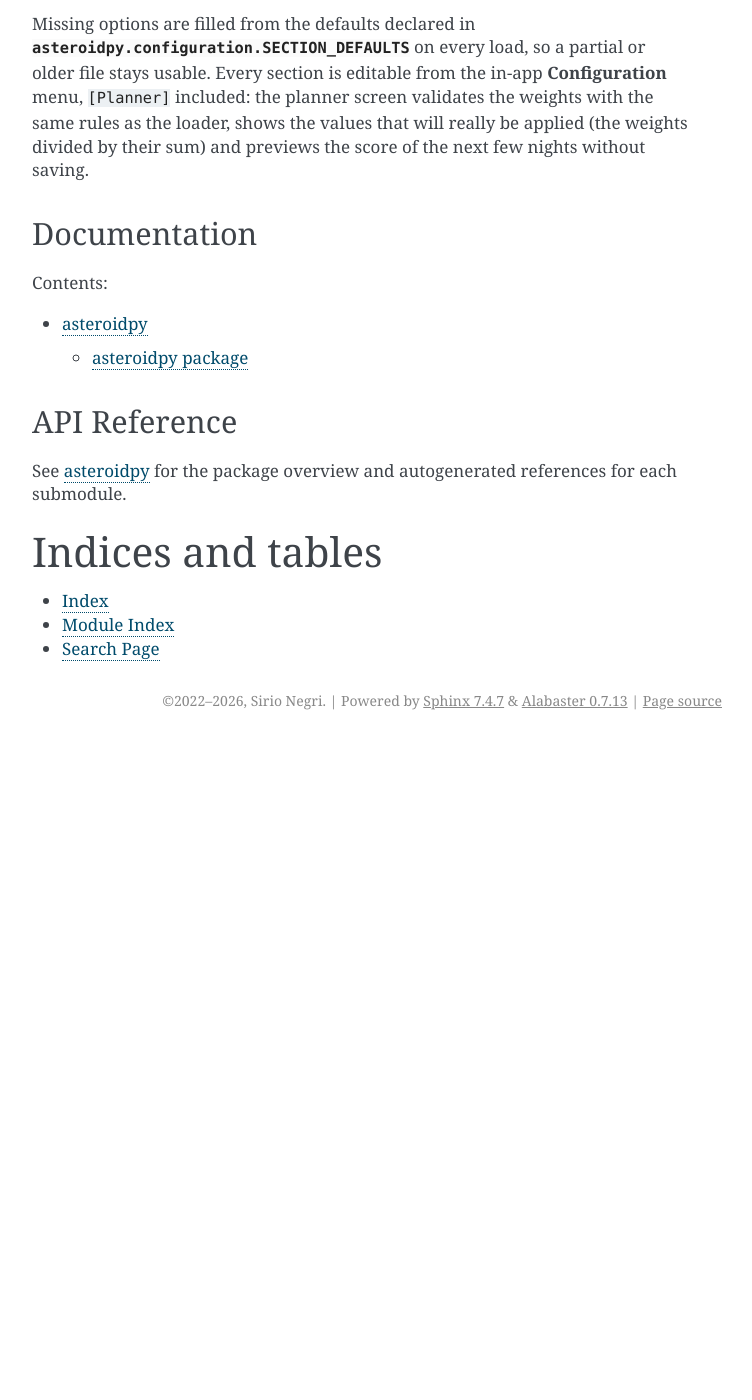
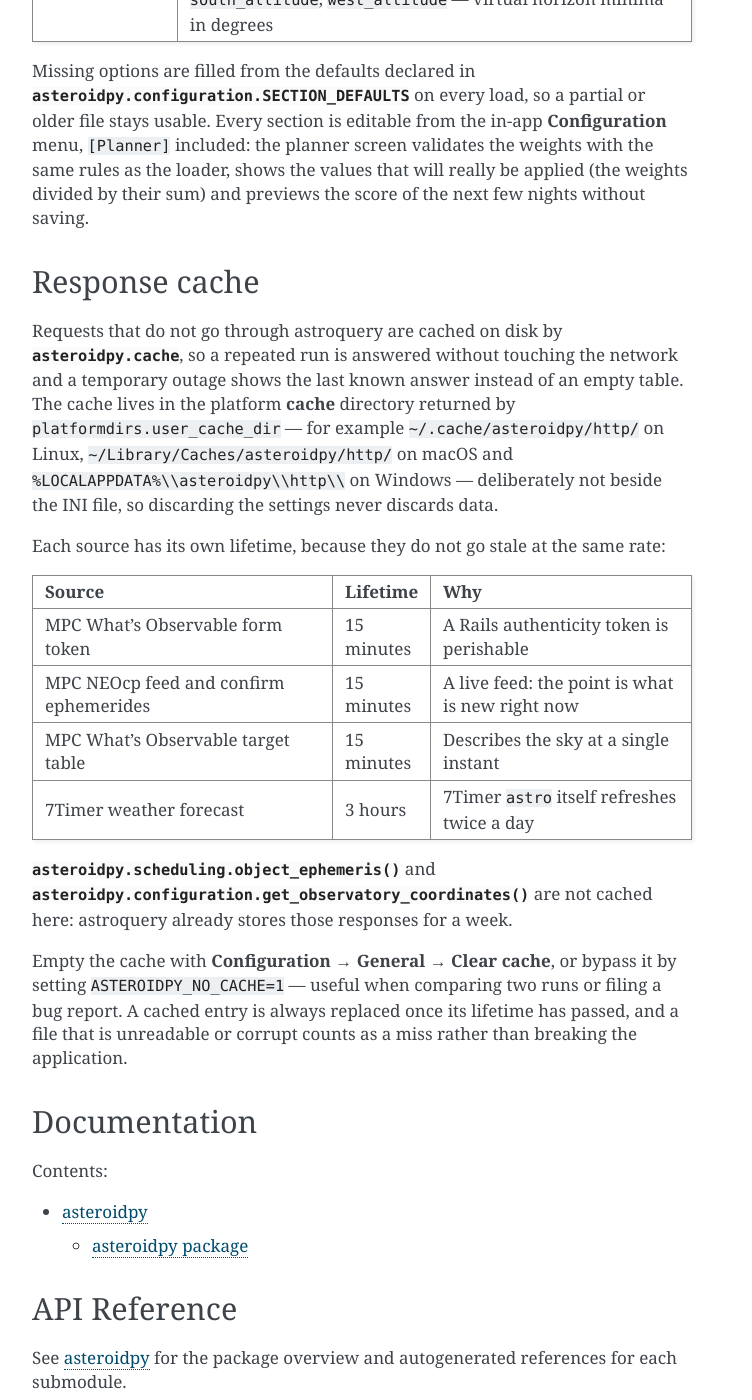
Before and after one commit to ziriuz84/asteroidpy, a Sphinx documentation site: the page built from docs/source/index.rst, in a window 1280 px wide and 1400 px high, scrolled down 2532 px. Shown: the whole window, without its empty margins (388-1140 px from the left). Built offline with Sphinx 7.4.7, drawn with Linux system fonts in a browser that asks for light colours; before the commit the page ends 3272 px from its top, so only the background shows below that; some of the changed text lies outside the part shown.

Commit message:
docs(cache): document the cache directory, TTLs and the clear-cache action
README gains a Response cache section with the per-source lifetimes and
the ASTEROIDPY_NO_CACHE escape hatch, plus an FAQ entry for the stale-data
case, a Data-Sources-level feature row and a Table of Contents link.
docs/source/index.rst carries the same table in Sphinx form, and
asteroidpy.rst documents the new module with real :func: cross-references
so nitpicky catches future drift.

CONTRIBUTING records the two rules that are easy to get wrong later: the
key must exclude volatile fields, and only a network failure may be
answered from disk.

```diff
--- a/docs/source/index.rst
+++ b/docs/source/index.rst
@@ -24,6 +24,8 @@ Features
 * **Sun/Moon Ephemeris**: Get sunrise, sunset, moonrise, and moonset times
 * **Best Upcoming Night**: Rank upcoming astronomical nights by observing quality
 * **Virtual Horizon**: Simulate horizon obstructions for visibility calculations (0–90° per cardinal direction)
+* **Response Cache**: Keep recent MPC and 7Timer answers on disk with a per-source
+  time-to-live, so a repeated run needs no network
 
 Requirements
 ------------
@@ -128,6 +130,50 @@ weights with the same rules as the loader, shows the values that will really be
 applied (the weights divided by their sum) and previews the score of the next few
 nights without saving.
 
+Response cache
+--------------
+
+Requests that do not go through astroquery are cached on disk by
+:mod:`asteroidpy.cache`, so a repeated run is answered without touching the
+network and a temporary outage shows the last known answer instead of an empty
+table. The cache lives in the platform **cache** directory returned by
+``platformdirs.user_cache_dir`` — for example ``~/.cache/asteroidpy/http/`` on
+Linux, ``~/Library/Caches/asteroidpy/http/`` on macOS and
+``%LOCALAPPDATA%\\asteroidpy\\http\\`` on Windows — deliberately not beside the
+INI file, so discarding the settings never discards data.
+
+Each source has its own lifetime, because they do not go stale at the same rate:
+
+.. list-table::
+   :header-rows: 1
+   :widths: 46 14 40
+
+   * - Source
+     - Lifetime
+     - Why
+   * - MPC What's Observable form token
+     - 15 minutes
+     - A Rails authenticity token is perishable
+   * - MPC NEOcp feed and confirm ephemerides
+     - 15 minutes
+     - A live feed: the point is what is new right now
+   * - MPC What's Observable target table
+     - 15 minutes
+     - Describes the sky at a single instant
+   * - 7Timer weather forecast
+     - 3 hours
+     - 7Timer ``astro`` itself refreshes twice a day
+
+:func:`asteroidpy.scheduling.object_ephemeris` and
+:func:`asteroidpy.configuration.get_observatory_coordinates` are not cached here:
+astroquery already stores those responses for a week.
+
+Empty the cache with **Configuration → General → Clear cache**, or bypass it by
+setting ``ASTEROIDPY_NO_CACHE=1`` — useful when comparing two runs or filing a
+bug report. A cached entry is always replaced once its lifetime has passed, and a
+file that is unreadable or corrupt counts as a miss rather than breaking the
+application.
+
 Documentation
 -------------
 
```
Also changed, not shown: CONTRIBUTING.md (+4 -1 lines), README.md (+23 -0 lines), docs/source/asteroidpy.rst (+62 -2 lines).
